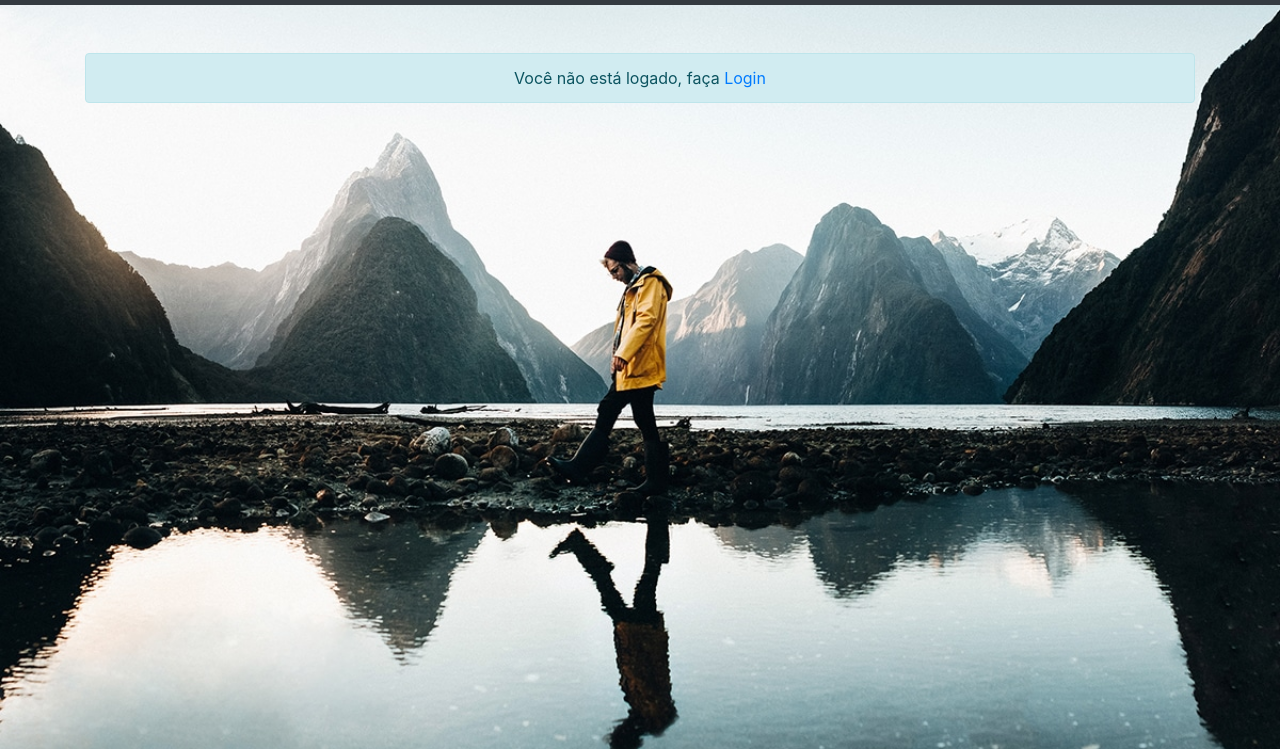
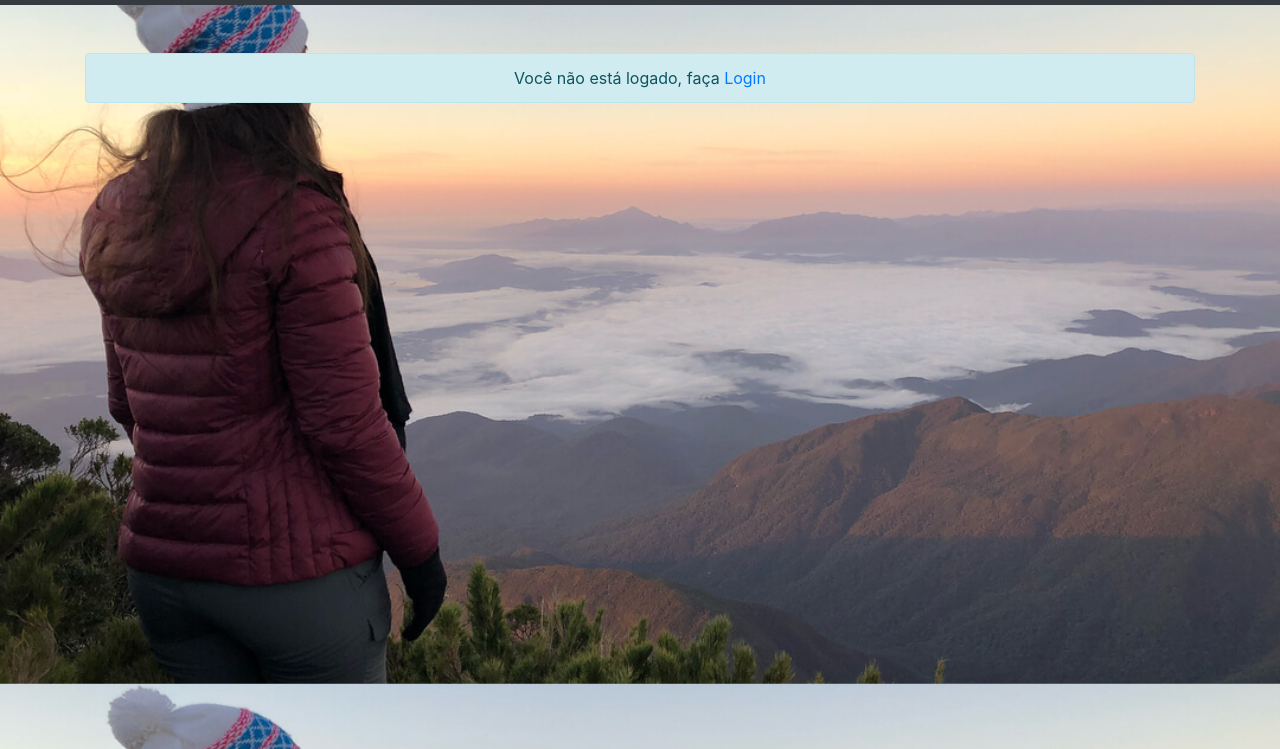
Before and after one commit to felipemengatto/oficina-sytem-login, a website built with webpack: page app/index.html in a window 1280 px wide. Shown: the part 51-800 px from the top of the page. Built offline with nearby package versions, Linux system fonts and the light colour scheme.

Commit message:
Alterado Imagem de Fundo

```diff
--- a/app/main.css
+++ b/app/main.css
@@ -1,4 +1,4 @@
 body {
-	background-image: url('./assets/bg-home.jpg');
+	background-image: url('./assets/images/bg-home.jpg');
 	background-size: cover;
 }
```
Also changed, not shown: app/assets/bg-home.jpg (deleted), app/assets/images/bg-home.jpg (added).
